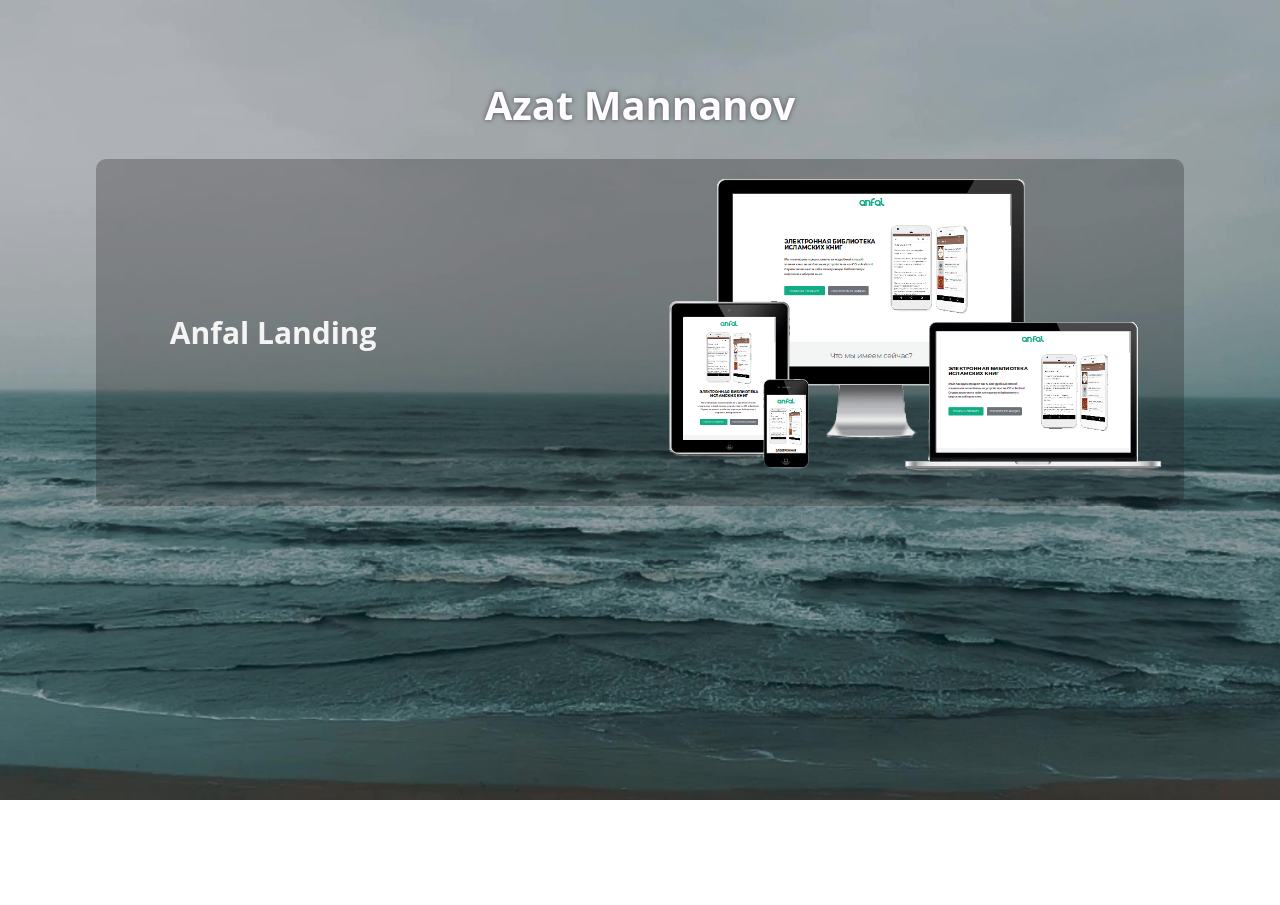
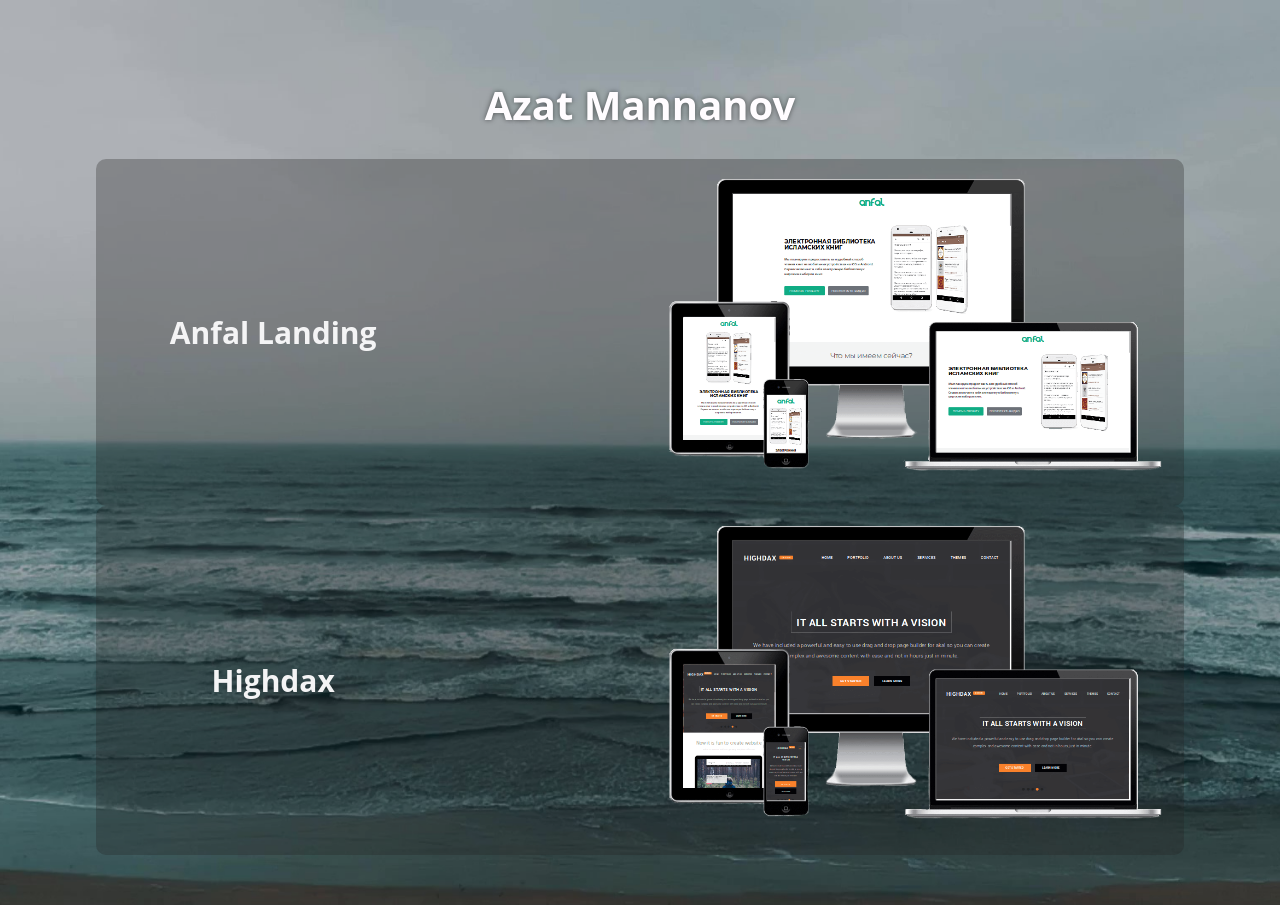
Before and after one commit to mannpy/mannpy.github.io, a plain HTML site: page index.html in a window 1280 px wide. Before the commit the page ends 800 px from the top, so only its background shows below. Drawn offline with nearby package versions, Linux system fonts and the light colour scheme.

Commit message:
Highdax was added to index.html

```diff
--- a/css/style.css
+++ b/css/style.css
@@ -1,7 +1,3 @@
-html, body {
-  height: 100%;
-}
-
 body {
   margin: 0;
 }
@@ -14,9 +10,11 @@
 
 .content {
   padding-top: 50px;
+  padding-bottom: 50px;
   width: 85%;
   max-width: 1140px;
   margin: 0 auto;
+  height: 100%;
 }
 
 .content h1 {
--- a/index.html
+++ b/index.html
@@ -16,6 +16,12 @@
       </div>
       <!-- /.site content__site -->
 
+      <div class="site content__site">
+        <a href="./highdax/dist/" class="site__link">Highdax</a>
+        <div class="site__img-block"><img src="img/highdax-screenshot.png" alt="Highdax" class="site__img"></div>
+      </div>
+      <!-- /.site content__site -->
+
     </div>
     </div>
     <script src="https://code.jquery.com/jquery-2.2.4.min.js"></script>
```
Also changed, not shown: img/highdax-screenshot.png (added).
